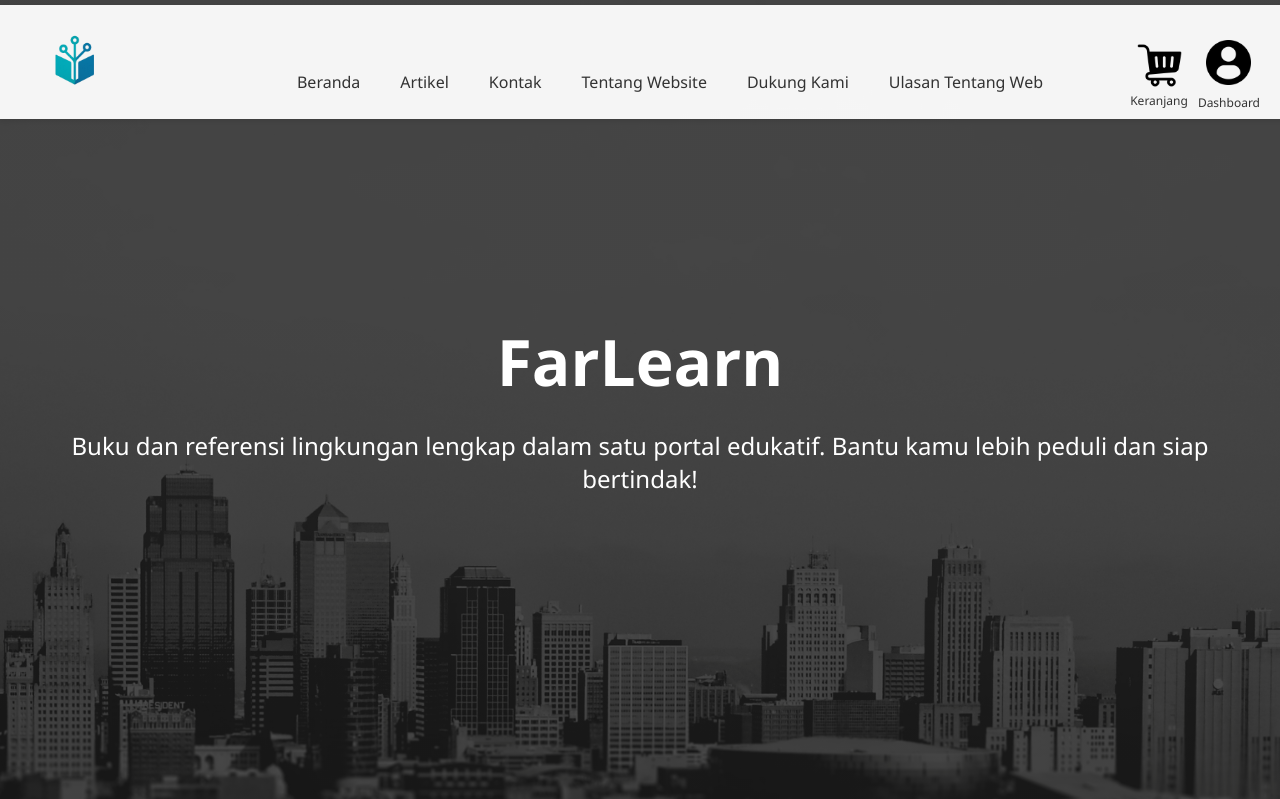
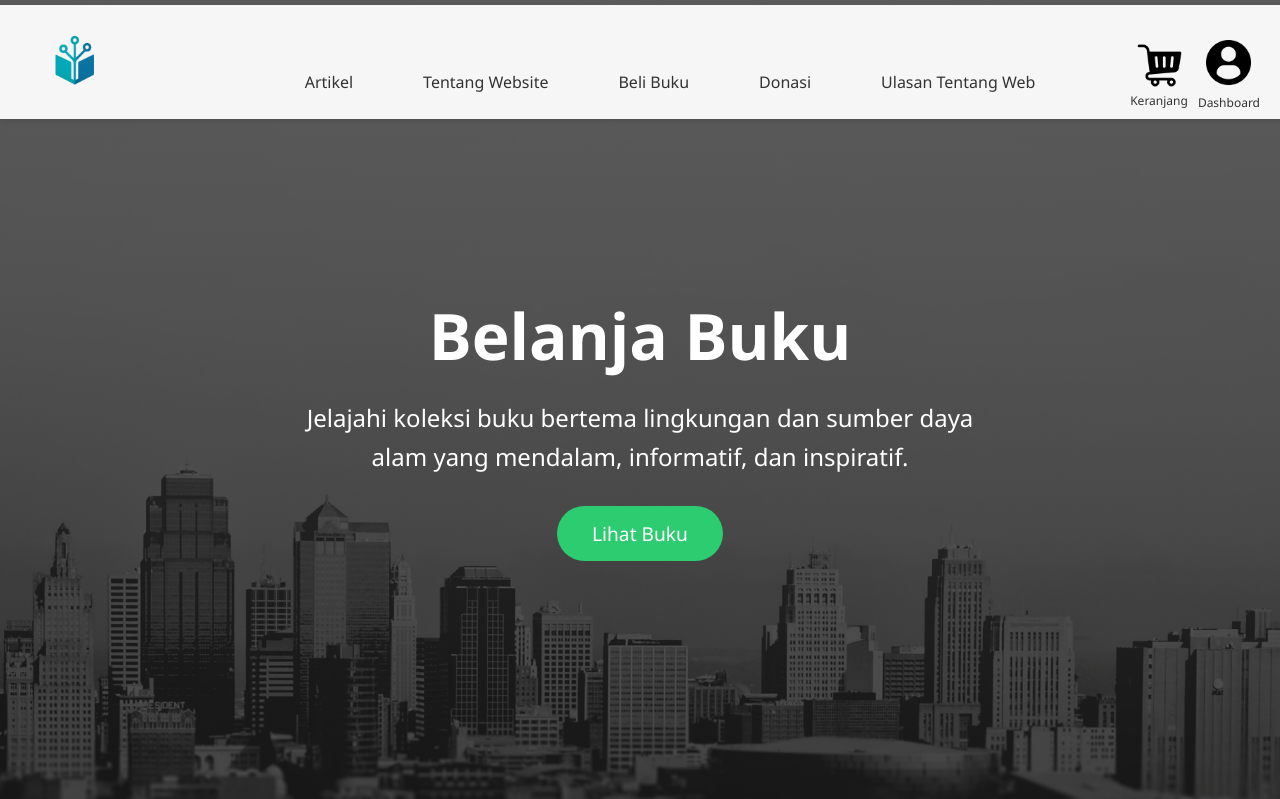
Before and after one commit to Fardan07/Farlearn_UKL, a PHP site: page /farlearn/buku/books.php in a window 1280 px wide. Shown: the top 799 px of the page. Run offline with PHP 8.4, Linux system fonts and the light colour scheme; a user stored in the database is signed in; data comes from the database, SQL or seed files in the repository.

Commit message:
Update folder farlearnku dengan perubahan terbaru

```diff
--- a/Login_page/edit_profil.php
+++ b/Login_page/edit_profil.php
@@ -39,7 +39,7 @@ if ($_SERVER["REQUEST_METHOD"] === "POST") {
         if ($stmt_update->execute()) {
             $_SESSION["name"] = $new_name;
             $_SESSION["email"] = $new_email;
-            $pesan = "✅ Profil berhasil diperbarui! Silakan logout dan login ulang menggunakan email baru.";
+            $pesan = "✅ Profil berhasil diperbarui! Silakan logout dan login ulang menggunakan email/nama baru.";
         } else {
             $pesan = "❌ Gagal memperbarui profil.";
         }
--- a/UKL/ukl.css
+++ b/UKL/ukl.css
@@ -45,7 +45,7 @@ nav ul {
     display: flex;
     justify-content: center;
     list-style: none;
-    gap: 40px;
+    gap: 70px;
 }
 
 nav a {
@@ -404,3 +432,69 @@ footer {
     padding-top: 20px;
     border-top: 1px solid rgba(255,255,255,0.1);
 }
+
+/* Styling ulang hero agar lebih hidup */
+.hero {
+    background: linear-gradient(rgba(0,0,0,0.6), rgba(0,0,0,0.7)), url('../front_web/Background.png') center/cover no-repeat;
+    height: 100vh;
+    display: flex;
+    flex-direction: column;
+    justify-content: center;
+    align-items: center;
+    text-align: center;
+    color: #fff;
+    padding: 0 30px;
+    animation: fadeIn 1s ease-in;
+}
+
+.hero h1 {
+    font-size: 4rem;
+    font-weight: 800;
+    margin-bottom: 20px;
+    animation: fadeUp 1s ease forwards;
+}
+
+.hero p {
+    font-size: 1.5rem;
+    max-width: 700px;
+    margin: 0 auto 30px auto;
+    line-height: 1.6;
+    animation: fadeUp 1.5s ease forwards;
+}
+
+.hero .cta-button {
+    display: inline-block;
+    padding: 14px 35px;
+    background-color: #2ecc71;
+    color: white;
+    font-size: 1.2rem;
+    border-radius: 30px;
+    text-decoration: none;
+    transition: background 0.3s ease, transform 0.3s ease;
+    animation: fadeUp 2s ease forwards;
+}
+
+.hero .cta-button:hover {
+    background-color: #27ae60;
+    transform: scale(1.05);
+}
+
+/* Animasi */
+@keyframes fadeUp {
+    from {
+        opacity: 0;
+        transform: translateY(30px);
+    }
+    to {
+        opacity: 1;
+        transform: translateY(0);
+    }
+}
+
+html, body {
+  overflow-x: hidden; /* Hilangkan scroll horizontal */
+}
+
+body {
+  position: relative;
+}
--- a/buku/books.php
+++ b/buku/books.php
@@ -1,5 +1,3 @@
-
-
 <?php
 session_start();
 include 'db.php';
@@ -14,7 +12,7 @@ if ($_SERVER["REQUEST_METHOD"] == "POST" && isset($_POST["add_to_cart"])) {
     } else {
         $_SESSION['cart'][$book_id] = 1;
     }
-    header("Location: books.php");
+    header("Location: books.php?added=1");
     exit();
 }
 
@@ -40,11 +38,10 @@ $result = mysqli_query($koneksi, "SELECT * FROM books");
             <img src="../front_web/farlearn.png" alt="Logo">
         </div>
         <ul>
-            <li><a href="#beranda">Beranda</a></li>
             <li><a href="../UKL/ukl.php">Artikel</a></li>
-            <li><a href="#kontak">Kontak</a></li>
             <li><a href="http://localhost/farlearn/Profil/about_farlearn.php">Tentang Website</a></li>
-            <li><a href="../donation/donation.php">Dukung Kami</a></li>
+             <li><a href="../buku/books.php">Beli Buku</a></li>
+            <li><a href="../donation/donation.php">Donasi</a></li>
             <li><a href="../ulasan/ulasan.php">Ulasan Tentang Web</a></li>
         </ul>
          <div class="nav-icons">
@@ -72,14 +69,17 @@ $result = mysqli_query($koneksi, "SELECT * FROM books");
 </div>
     </nav>
 
-    <header id="beranda">
-        <div class="hero-text">
-            <h1>FarLearn</h1>
-            <p>Buku dan referensi lingkungan lengkap dalam satu portal edukatif. Bantu kamu lebih peduli dan siap bertindak!</p>
-        </div>
-    </header>
+    <section class="hero">
+  <div class="hero-content">
+    <h1>Belanja Buku</h1>
+    <p>Jelajahi koleksi buku bertema lingkungan dan sumber daya alam yang mendalam, informatif, dan inspiratif.</p>
+    <a href="#daftar-buku" class="cta-button">Lihat Buku</a>
+  </div>
+</section>
 
-    <section class="section">
+
+
+    <section class="section" id="daftar-buku">
         <h2 class="section-title">Toko Buku FarLearn</h2>
         <div class="cards-container">
             <?php while ($book = mysqli_fetch_assoc($result)) { ?>
@@ -141,5 +141,17 @@ $result = mysqli_query($koneksi, "SELECT * FROM books");
     </section>
 </footer>
 
+<script>
+    const urlParams = new URLSearchParams(window.location.search);
+    if (urlParams.get('added') === '1') {
+        const notif = document.createElement('div');
+        notif.className = 'notif-sukses';
+        notif.innerText = "📚 Buku berhasil ditambahkan ke keranjang!";
+        document.body.insertBefore(notif, document.body.firstChild);
+        setTimeout(() => notif.remove(), 4000);
+        window.history.replaceState(null, null, window.location.pathname);
+    }
+</script>
+
 </body>
 </html>
--- a/donation/donasi_berhasil.php
+++ b/donation/donasi_berhasil.php
@@ -26,7 +26,7 @@ $stmt->bind_param("sssds", $name, $email, $message, $amount, $payment_method);
 if ($stmt->execute()) {
     echo "<div class='container'><div class='success-message'>
             <h1>Terima Kasih!</h1>
-            <p>Donasi sebesar <strong>Rp" . number_format($amount, 3, ',', '.') . "</strong> telah berhasil dikirim.</p>
+            <p>Donasi sebesar <strong>Rp" . number_format($amount, 0, ',', '.') . "</strong> telah berhasil dikirim.</p>
             <a href='donation.php' class='btn'>Donasi Lagi</a>
         </div></div>";
 } else {
--- a/donation/donation.php
+++ b/donation/donation.php
@@ -19,11 +19,8 @@ if (!isset($_SESSION['email'])) {
         <img src="../front_web/farlearn.png" alt="Logo">
     </div>
     <ul>
-        <li><a href="#beranda">Beranda</a></li>
-        <li><a href="#artikel">Artikel</a></li>
-        <li><a href="#kontak">Kontak</a></li>
+        <li><a href="../UKL/ukl.php">Artikel</a></li>
         <li><a href="http://localhost/farlearn/Profil/about_farlearn.php">Tentang Website</a></li>
-        <li><a href="../donation/donation.php">Dukung Kami</a></li>
         <li><a href="../buku/books.php">Beli Buku</a></li>
         <li><a href="../ulasan/ulasan.php">Ulasan Tentang Web</a></li>
     </ul>
```
Also changed, not shown: other parts of UKL/ukl.css (+28 -0 lines), UKL/ukl.php (+14 -13 lines), buku/cart.php (+42 -14 lines), crud/user_delete.php (+9 -7 lines), donation/donation.css (+75 -0 lines), ulasan/ulasan.php (+14 -13 lines).
